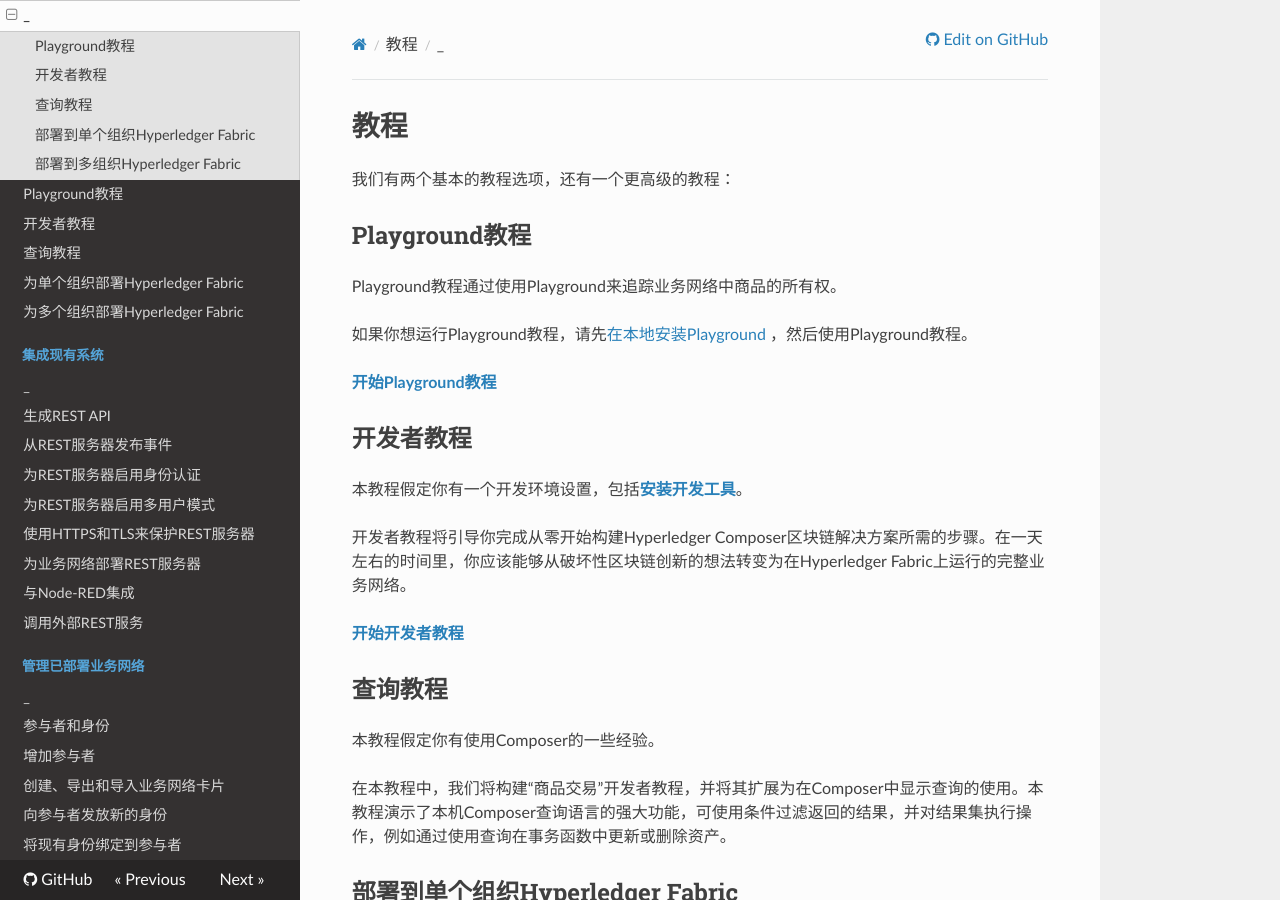
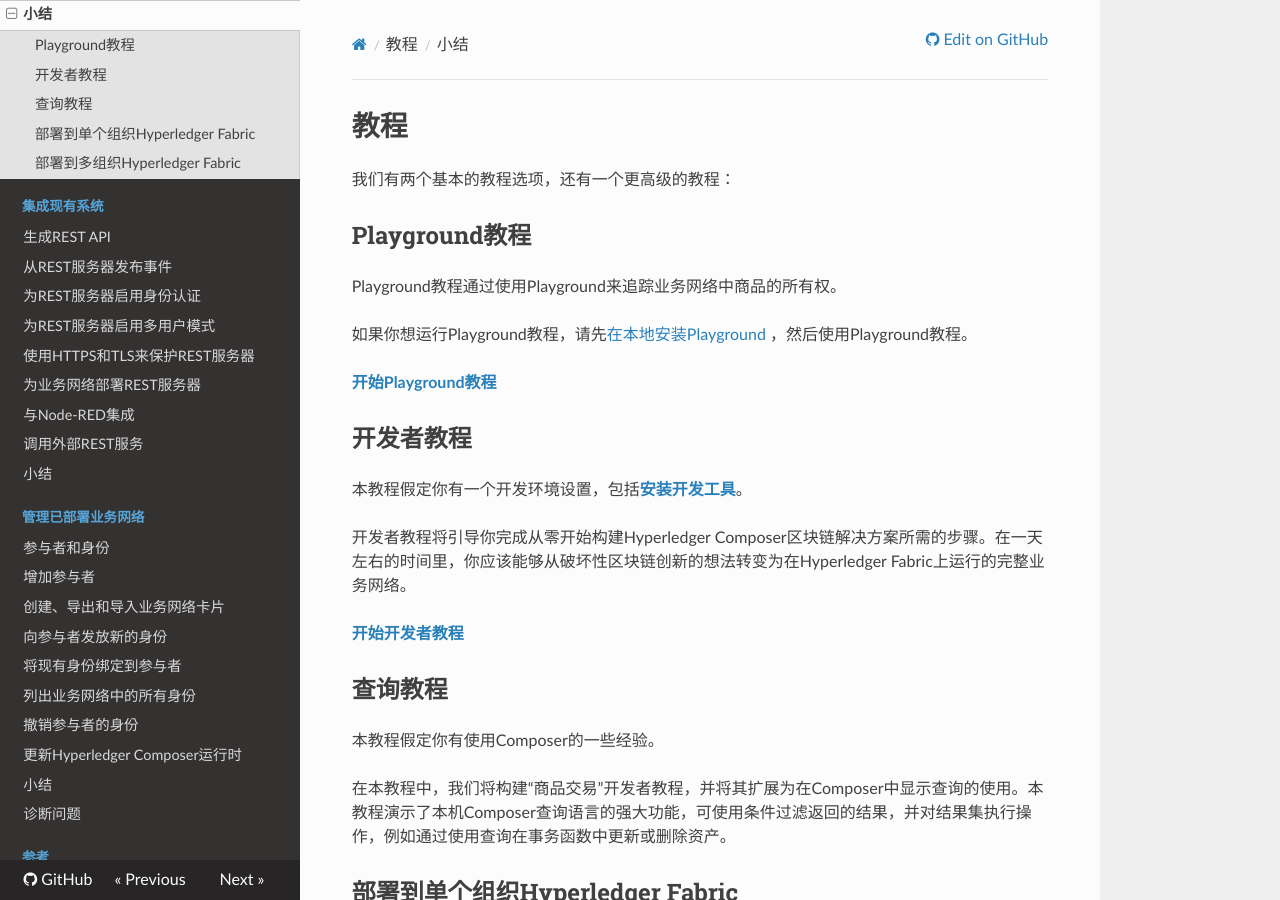
Before and after one commit to wbwangk/ComposerDocs, an MkDocs documentation site: the page built from docs/tutorials_tutorials.md, in a window 1280 px wide and 900 px high. Built offline with MkDocs 1.6.1, drawn with Linux system fonts in a browser that asks for light colours; nearby versions of some CDN libraries; old or Windows-style settings are respelled for this version of MkDocs; some of the changed lines change nothing that is shown.

Commit message:
Update mkdocs.yml

```diff
--- a/mkdocs.yml
+++ b/mkdocs.yml
@@ -11,14 +11,13 @@
 pages:
     - 介绍: introduction_introduction.md
     - 教程:
-      - _: tutorials_tutorials.md
       - Playground教程: tutorials_playground-tutorial.md
       - 开发者教程: tutorials_developer-tutorial.md
       - 查询教程: tutorials_queries.md
       - 为单个组织部署Hyperledger Fabric: tutorials_deploy-to-fabric-single-org.md
       - 为多个组织部署Hyperledger Fabric: tutorials_deploy-to-fabric-multi-org.md
+      - 小结: tutorials_tutorials.md
     - 集成现有系统:
-      - _: integrating_integrating-index.md
       - 生成REST API: integrating_getting-started-rest-api.md
       - 从REST服务器发布事件: integrating_publishing-events.md
       - 为REST服务器启用身份认证: integrating_enabling-rest-authentication.md
@@ -27,8 +26,8 @@
       - 为业务网络部署REST服务器: integrating_deploying-the-rest-server.md
       - 与Node-RED集成: integrating_node-red.md
       - 调用外部REST服务: integrating_call-out.md
+      - 小结: integrating_integrating-index.md
     - 管理已部署业务网络:
-      - _: managing_managingindex.md
       - 参与者和身份: managing_participantsandidentities.md
       - 增加参与者: managing_participant-add.md
       - 创建、导出和导入业务网络卡片: managing_id-cards-playground.md
@@ -37,9 +36,9 @@
       - 列出业务网络中的所有身份: managing_identity-list.md
       - 撤销参与者的身份: managing_identity-revoke.md
       - 更新Hyperledger Composer运行时: managing_updating-composer.md
+      - 小结: managing_managingindex.md
     - 诊断问题: problems_diagnostics.md
     - 参考:
-      - _: reference-index.md
       - 建模语言: reference_cto_language.md
       - 查询语言: reference_query-language.md
       - 连接配置文件: reference_connectionprofile.md
@@ -47,6 +46,7 @@
       - Hyperledger Composer命令行: reference_commands.md
       - Hyperledger Composer REST服务器: reference_rest-server.md
       - Hyperledger Composer术语: reference_glossary.md
+      - 小结: reference-index.md
 
 markdown_extensions:
   - extra
```
